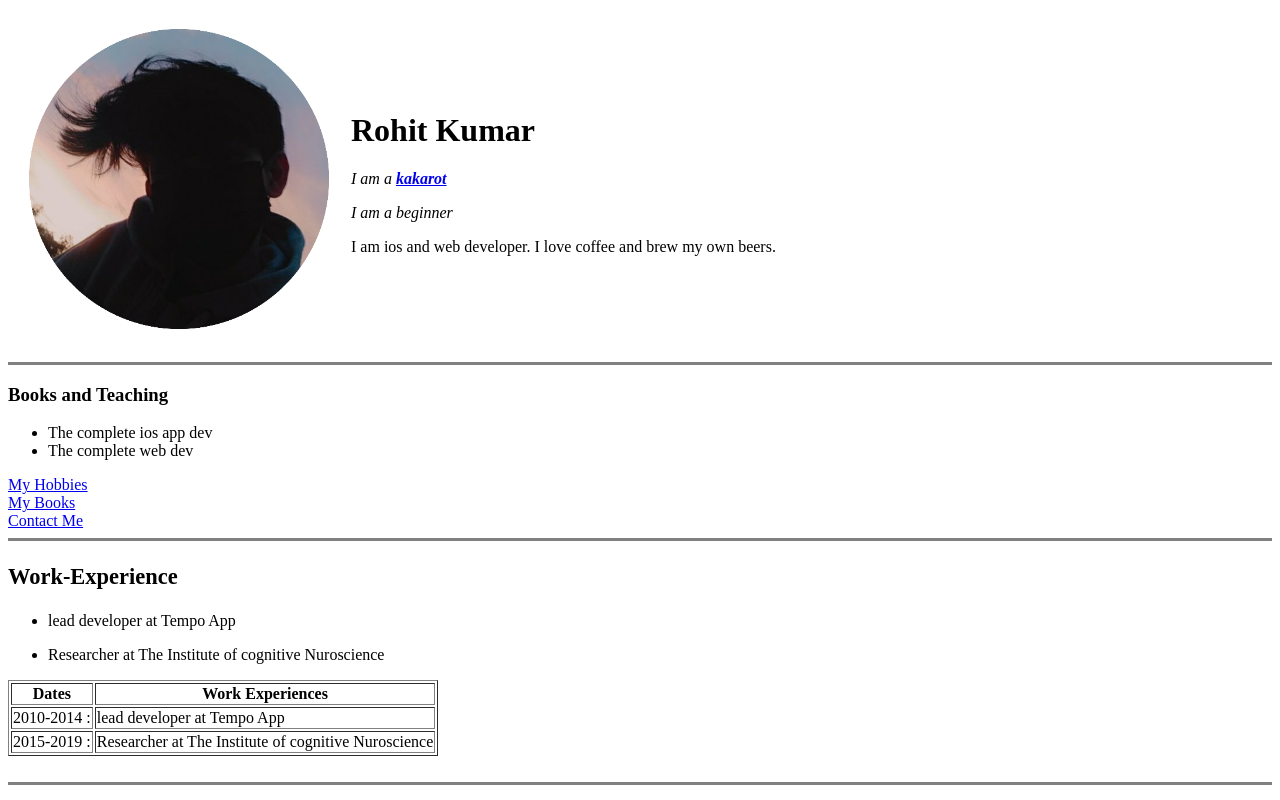
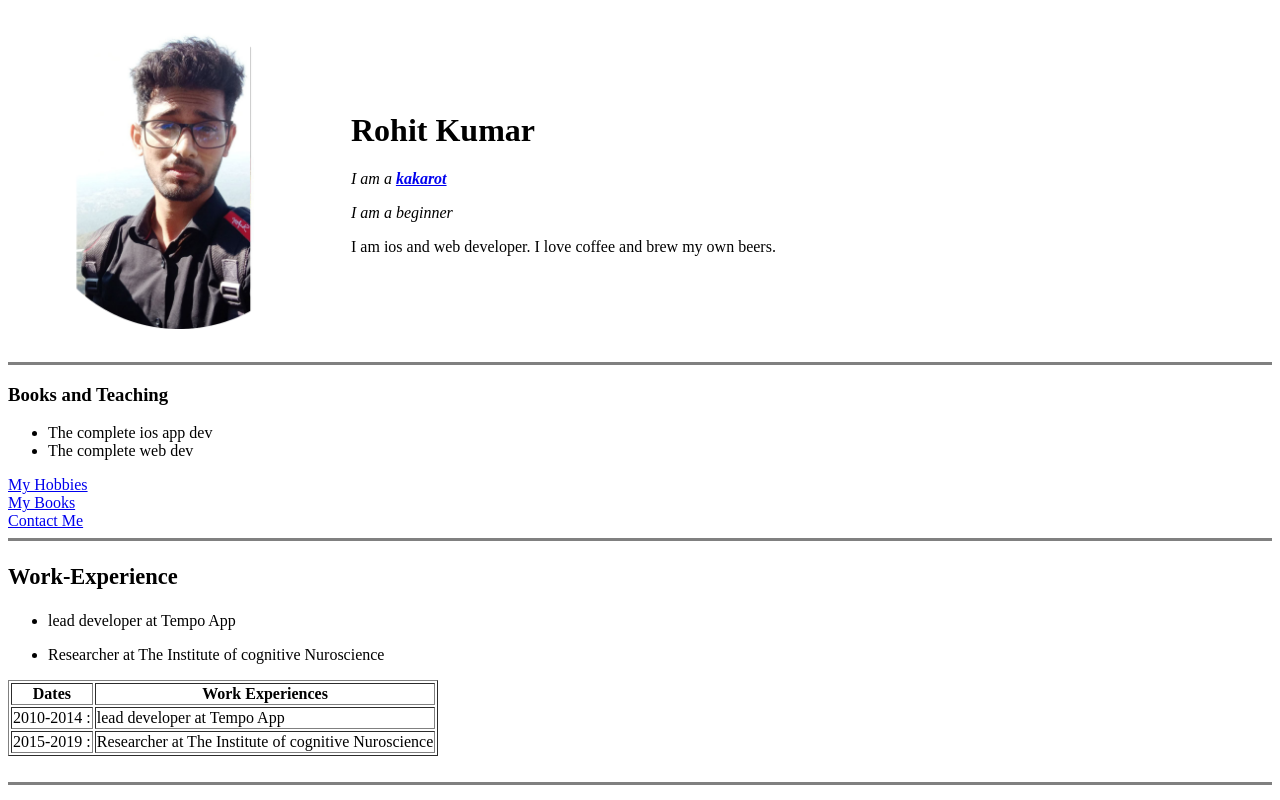
Before and after one commit to RayqRohit/New, a plain HTML site: page index.html in a window 1280 px wide. Shown: the top 800 px of the page. Drawn offline with Linux system fonts and the light colour scheme.

Commit message:
Update index.html

```diff
--- a/index.html
+++ b/index.html
@@ -18,7 +18,7 @@
     <table cellspacing="20">
         <tr >
             <td><a href="https://pokemon.fandom.com/wiki/Pok%C3%A9mon_Wiki" target="_blank"><img
-                        src="images/Mine.png" alt=""
+                        src="/images/mine2.png" alt=""
                         height="300" target="_blank"></a></td>
             <td>
                 <h1>Rohit Kumar</h1>
```
